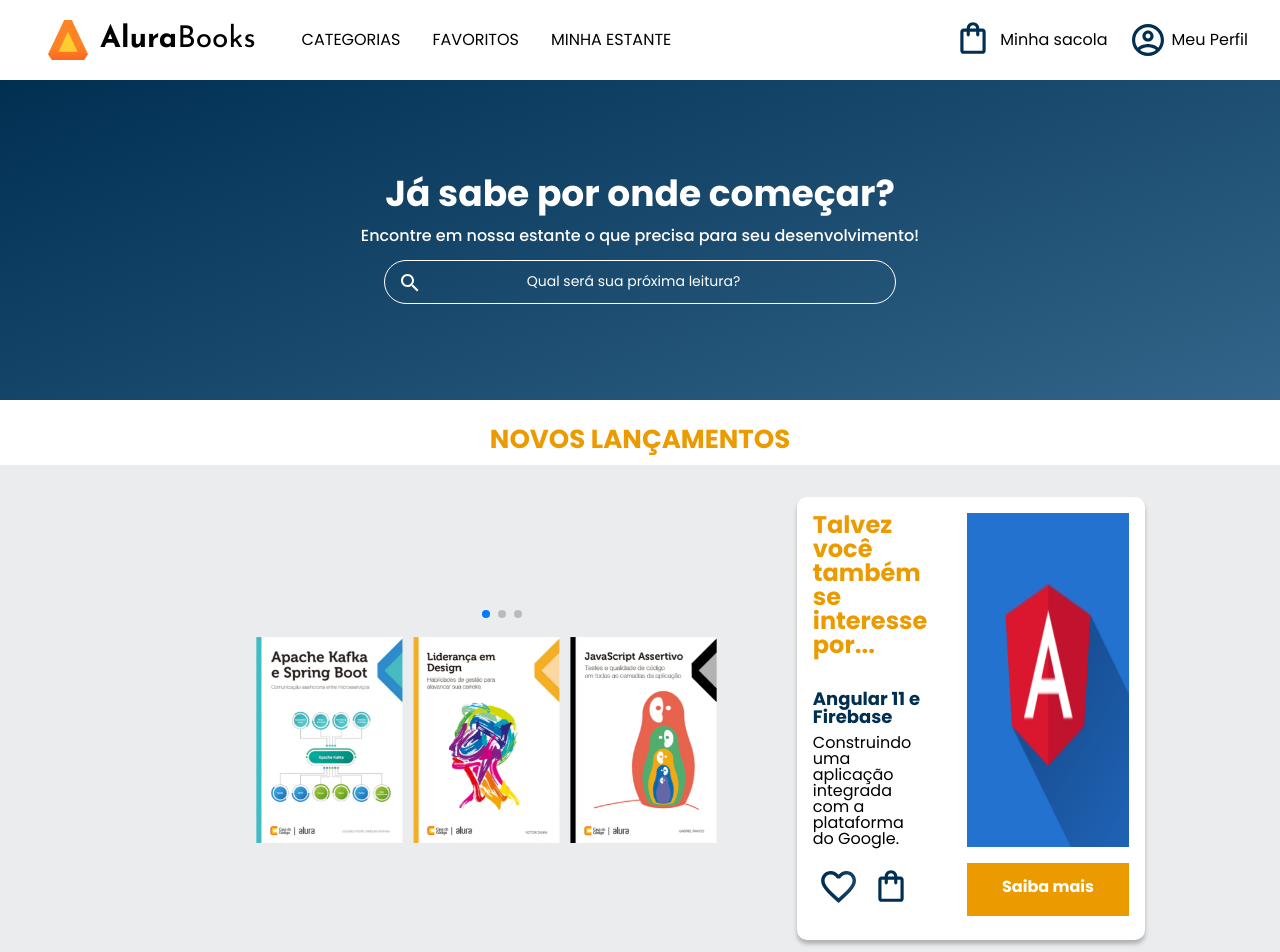
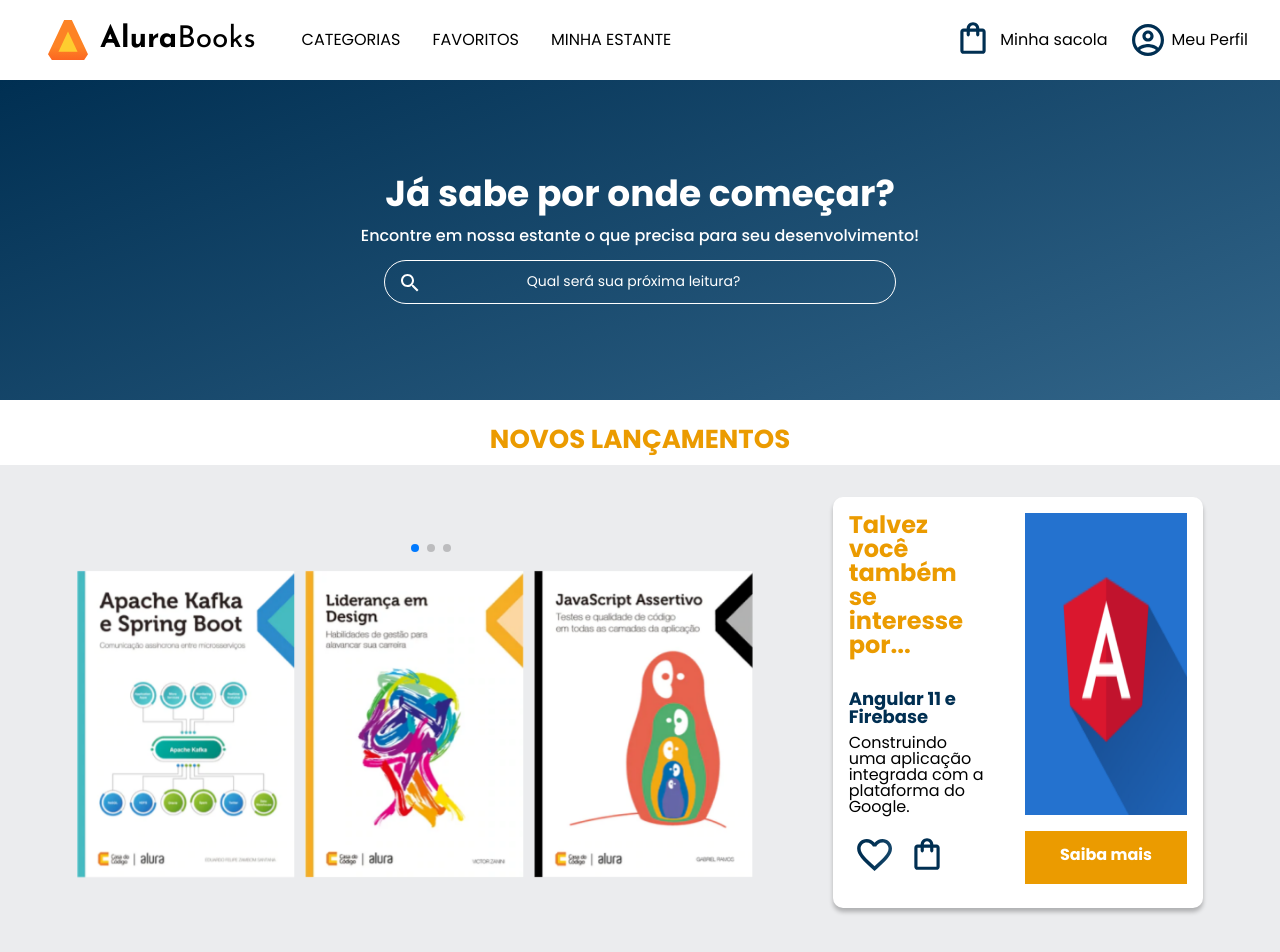
Before and after one commit to deXtroGeN/alurabooks, a plain HTML site: page index.html in a window 1280 px wide. Shown: the top 952 px of the page. Drawn offline with nearby package versions, Linux system fonts and the light colour scheme.

Commit message:
Update carrossel.css
alterado margin 20vw para 6vw

```diff
--- a/styles/carrossel.css
+++ b/styles/carrossel.css
@@ -114,7 +114,7 @@
 @media screen and (min-width: 1200px) {
     .carrossel__container {
         display: flex;
-        margin: 0 20vw 3em 20vw;
+        margin: 0 6vw 3em 6vw;
         align-items: center;
     }
 
```
